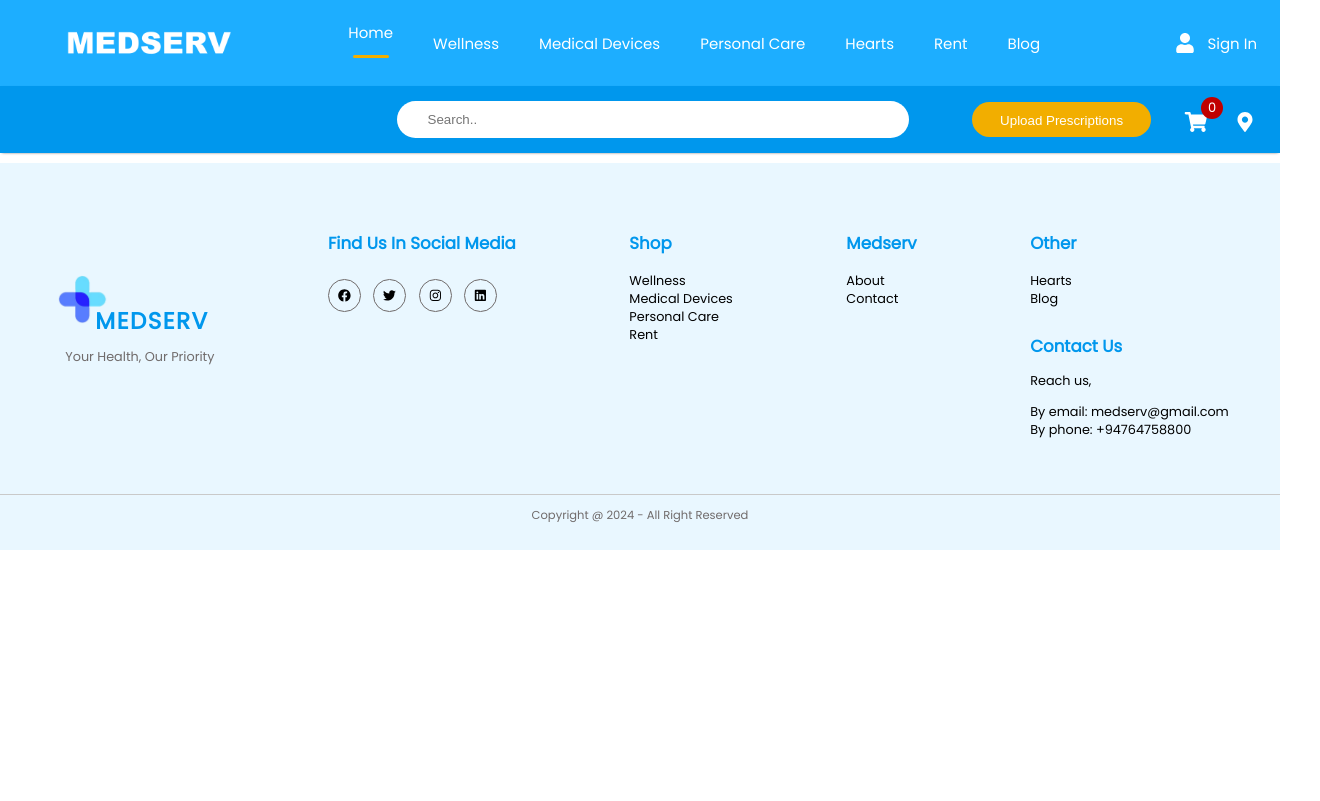
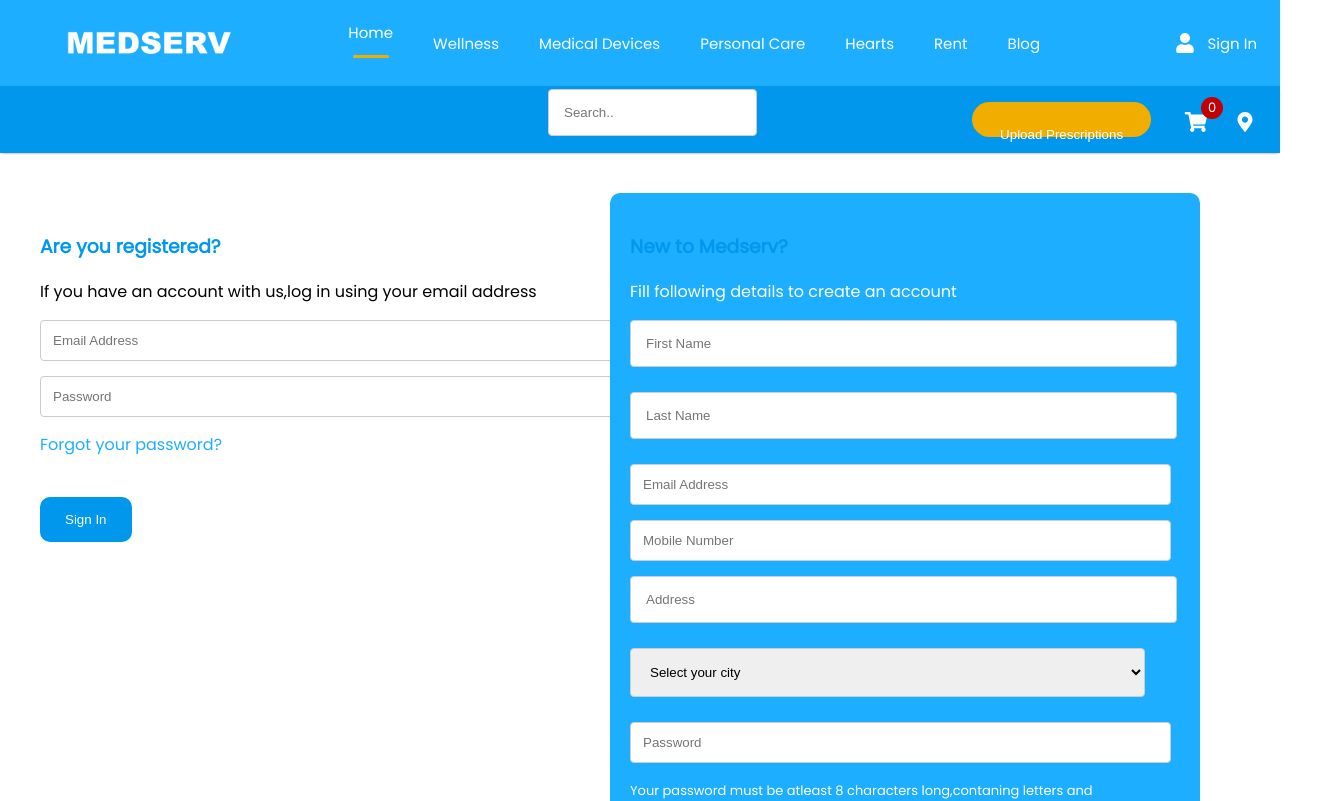
Before and after one commit to PavaniGamage/Healthcare-e-commerce-website, a React (Vite) app in the folder Medserv Healthcare ecommerce website/: page /sign_in in a window 1280 px wide. Shown: the top 801 px of the page, 1320 px wide, since content can reach past the window. Built offline with nearby package versions, Linux system fonts and the light colour scheme.

Commit message:
upload prescription

```diff
--- a/Medserv Healthcare ecommerce website/src/WebPages/LoginSignup.jsx
+++ b/Medserv Healthcare ecommerce website/src/WebPages/LoginSignup.jsx
@@ -1,8 +1,75 @@
 import React from 'react'
+import './WebPages CSS/LoginSignup.css'
 
 const LoginSignup = () => {
   return (
     <div>
+      <div class="container">
+        <div className="form-container">
+        <div className="existing-user">
+        <div className="signIn-headding">
+        <h3>Are you registered?</h3>
+        <p>If you have an account with us,log in using your email address</p>
+        </div>
+        <form>
+            <div class="form-group">
+                <input type="email" id="email" name="email" placeholder='Email Address'required/>
+            </div>
+            <div class="form-group">
+                <input type="password" id="password" name="password" placeholder='Password' required/>
+            </div>
+            <div class="form-group">
+                <a href="#" className='new-password'>Forgot your password?</a>
+            </div>
+            <button type="submit">Sign In</button>
+        </form>
+        </div>
+
+        <div class="new-user">
+          <div className="register-headding">
+            <h3>New to Medserv?</h3>
+            <p>Fill following details to create an account</p>
+            </div>
+            <form>
+              <div className="register">
+                <div class="form-group">
+                    <input type="text" id="first-name" name="first-name" placeholder='First Name' required/>
+                </div>
+                <div class="form-group">
+                    <input type="text" id="last-name" name="last-name" placeholder='Last Name' required/>
+                </div>
+                <div class="form-group">
+                    <input type="email" id="email" name="email" placeholder='Email Address' required/>
+                </div>
+                <div class="form-group">
+                    <input type="tel" id="mobile-number" name="mobile-number" placeholder='Mobile Number' required/>
+                </div>
+                <div class="form-group">
+                    <input type="text" id="address" name="address" placeholder='Address' required/>
+                </div>
+                <div class="form-group">
+                <select id="city" name="city" required placeholder="Select your city">
+                      <option value="">Select your city</option>
+                       <option value="Colombo">Colombo</option>
+                       <option value="Kandy">Kandy</option>
+                       <option value="Jaffna">Jaffna</option>
+                       <option value="Galle">Galle</option>
+                    </select>
+                </div>
+                <div class="form-group">
+                    <input type="password" id="password" name="password" placeholder='Password' required/>
+                    <p className='rule'>Your password must be atleast 8 characters long,contaning letters and numbers</p>
+
+                </div>
+                <div class="form-group">
+                    <input type="password" id="confirm-password" name="confirm-password" placeholder='Confirm Password' required/>
+                </div>
+                </div>
+                <button type="submit">Register</button>
+            </form>
+        </div>
+    </div>
+    </div>
 
     </div>
   )
--- a/Medserv Healthcare ecommerce website/src/WebPages/UploadPrescriptions.jsx
+++ b/Medserv Healthcare ecommerce website/src/WebPages/UploadPrescriptions.jsx
@@ -1,8 +1,51 @@
 import React from 'react'
+import './WebPages CSS/UploadPrescriptions.css'
 
 const UploadPrescriptions = () => {
   return (
     <div>
+      <div class="upload-form">
+        <h3 id='heading'>Upload Your Prescription Now</h3>
+        <p> * Please upload an image of your medical prescription issued by a SLMC registered doctor.</p>
+        <p> * Prescription drug will only be issued if a valid prescription image is provided.</p>
+
+        <h3>Patient Information</h3>
+        <input type="text" id="patientName" name="patientName" placeholder='Patient Name'required/>
+        <input type="number" id="patientAge" name="patientAge" placeholder= 'Patient Age' required/>
+        <input type="text" id="patientGender" name="patientGender" placeholder= 'Patient Gender' required/>
+
+        <h3>Frequency</h3>
+        <select id="frequency" name="frequency" required>
+            <option>Select</option>
+            <option value="On time">On time</option>
+            <option value="On going">On going</option>
+        </select>
+
+        <h3>Fulfillment</h3>
+        <select id="fulfillment" name="fulfillment" required>
+            <option value="full">Full</option>
+            <option value="partial">Partial</option>
+            </select>
+
+        <h3>I am ok to receive substitutes:</h3>
+        <select id="substitutes" name="substitutes" required>
+            <option value="yes">Yes</option>
+            <option value="No">No</option>
+            </select>
+
+        <h3>Upload Prescription File</h3>
+        <input type="file" id="prescriptionFile" name="prescriptionFile" accept="image/jpeg, image/png, application/pdf" required/>
+
+        <h3>Your Message</h3>
+        <textarea id="message" name="message" placeholder="Type Your Message Here"></textarea>
+
+        <div className="check">
+         <input type="checkbox" id="termsAndConditions" name="termsAndConditions" required/>
+         <label for="termsAndConditions">I agree with terms and conditions:</label>
+        </div>
+
+        <button type="submit">Send to Medserv</button>
+    </div>
 
     </div>
   )
--- /dev/null
+++ b/Medserv Healthcare ecommerce website/src/WebPages/WebPages CSS/LoginSignup.css
@@ -0,0 +1,66 @@
+
+.container {
+    margin: 0 auto;
+    margin-top: 20px;
+    padding: 20px;
+}
+.form-container {
+    display: flex;
+    justify-content: space-between;
+  }
+.existing-user, .new-user {
+    flex: 1;
+    padding: 20px;
+    border-radius: 10px;
+    max-width: 550px;
+  }
+.new-user{
+    background-color: #1DAEFF;
+    min-height: 600px;
+    margin-right:100px;
+  }
+
+.signIn-headding{
+    text-align: left;
+}
+.register-headding{
+    color: #fff ;
+}
+
+form {
+    margin-bottom: 20px;
+}
+
+.form-group {
+    margin-bottom: 10px;
+}
+.new-password{
+    color: #1DAEFF;
+    text-decoration: none;
+}
+input, select {
+    width: 100%;
+    padding: 12px;
+    margin-bottom: 5px;
+    border: 1px solid #ccc;
+    border-radius: 4px;
+}
+select{
+    width: 100%;
+}
+.register{
+    padding-right: 35px;
+}
+.rule{
+    font-size: small;
+    color: #fff;
+}
+
+button {
+    background-color: black;
+    color: #fff;
+    padding: 10px 30px;
+    border: none;
+    border-radius: 4px;
+    cursor: pointer;
+}
--- /dev/null
+++ b/Medserv Healthcare ecommerce website/src/WebPages/WebPages CSS/UploadPrescriptions.css
@@ -0,0 +1,51 @@
+
+.upload-form {
+    margin: 0 auto;
+    padding: 70px 260px 250px 100px;
+}
+#heading{
+    color: black;
+}
+
+h3{
+    color: #0097ED;
+}
+label, input[type="checkbox"] {
+    display: inline-block;
+ }
+
+input[type="text"],
+input[type="number"],
+textarea,
+select {
+    width: 100%;
+    padding: 15px;
+    margin-bottom: 15px;
+    border: 1px solid #ccc;
+    border-radius: 4px;
+}
+.check {
+    display: flex;
+    align-items: center;
+    margin-top: 25px;
+}
+
+.check input[type="checkbox"] {
+    margin: 0 5px 0 0;
+    width: auto;
+}
+
+.check label {
+    margin: 0;
+    padding: 0;
+}
+
+button {
+    background-color: #0097ED;
+    color: #fff;
+    padding: 15px 25px;
+    margin-top: 30px;
+    border: none;
+    border-radius: 10px;
+    cursor: pointer;
+}
```
